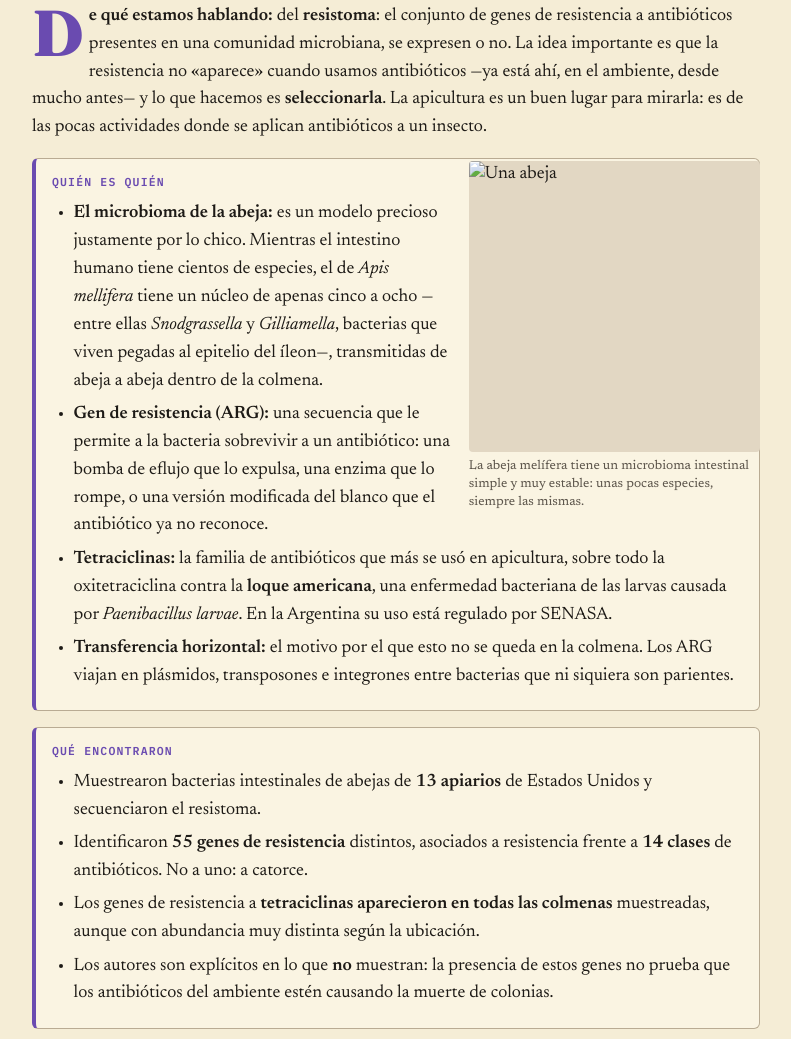
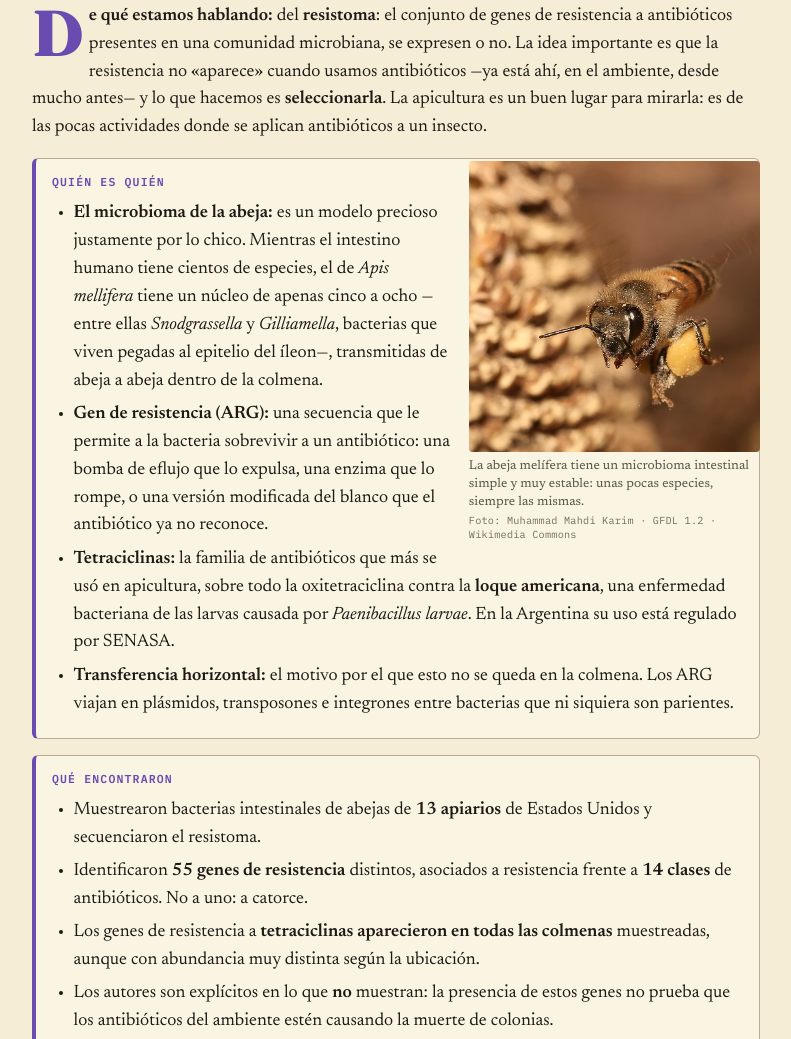
Before and after one commit to morenoluana/lula, a plain HTML site: page ediciones/2026-11-17.html in a window 1280 px wide. Shown: the part 2549-3588 px from the top of the page, without its empty margins (244-1035 px from the left). Drawn offline with Linux system fonts and the light colour scheme.

Commit message:
Fotos y PDF [fotos-y-pdf]

```diff
--- a/ediciones/2026-11-17.html
+++ b/ediciones/2026-11-17.html
@@ -91,7 +91,7 @@
     <h2>Lo que llevan adentro las abejas: 55 genes de resistencia</h2>
   </div>
   <p class="capitular"><b>De qué estamos hablando:</b> del <b>resistoma</b>: el conjunto de genes de resistencia a antibióticos presentes en una comunidad microbiana, se expresen o no. La idea importante es que la resistencia no «aparece» cuando usamos antibióticos —ya está ahí, en el ambiente, desde mucho antes— y lo que hacemos es <b>seleccionarla</b>. La apicultura es un buen lugar para mirarla: es de las pocas actividades donde se aplican antibióticos a un insecto.</p>
-  <figure class="foto der cuadrada" data-id="abeja" data-buscar="Apis mellifera honey bee"><img alt="Una abeja"><figcaption>La abeja melífera tiene un microbioma intestinal simple y muy estable: unas pocas especies, siempre las mismas. <span class="credito"></span></figcaption></figure>
+  <figure data-lista class="foto der cuadrada" data-id="abeja" data-buscar="Apis mellifera honey bee"><img src="../assets/img/2026-11-17/abeja.jpg" loading="lazy" alt="Una abeja"><figcaption>La abeja melífera tiene un microbioma intestinal simple y muy estable: unas pocas especies, siempre las mismas. <span class="credito">Foto: Muhammad Mahdi Karim · GFDL 1.2 · <a href="https://commons.wikimedia.org/wiki/File:Apis_mellifera_flying.jpg">Wikimedia Commons</a></span></figcaption></figure>
   <div class="caja">
     <p class="caja-titulo">Quién es quién</p>
     <ul>
@@ -146,7 +146,7 @@
     <div class="volanta">Mirá a tu alrededor <small>árbol y ave de la semana</small></div>
     <h2>El olmo siberiano, que está en todas partes, y la paloma de la plaza</h2>
   </div>
-  <div class="dos-fotos"><figure class="foto cuadrada" data-id="olmo" data-buscar="Ulmus pumila leaves samaras"><img alt="Olmo siberiano"><figcaption>Olmo siberiano (<i>Ulmus pumila</i>). <span class="credito"></span></figcaption></figure><figure class="foto cuadrada" data-id="paloma" data-buscar="Columba livia feral pigeon"><img alt="Paloma doméstica"><figcaption>Paloma doméstica (<i>Columba livia</i>). <span class="credito"></span></figcaption></figure></div>
+  <div class="dos-fotos"><figure class="foto cuadrada" data-id="olmo" data-buscar="Ulmus pumila leaves samaras"><img alt="Olmo siberiano"><figcaption>Olmo siberiano (<i>Ulmus pumila</i>). <span class="credito"></span></figcaption></figure><figure data-lista class="foto cuadrada" data-id="paloma" data-buscar="Columba livia feral pigeon"><img src="../assets/img/2026-11-17/paloma.jpg" loading="lazy" alt="Paloma doméstica"><figcaption>Paloma doméstica (<i>Columba livia</i>). <span class="credito">Foto: Muhammad Mahdi Karim Facebook The making of this document… · GFDL 1.2 · <a href="https://commons.wikimedia.org/wiki/File:Feral_Pigeon_Columba_livia,_Bangalore,_Karnataka,_India.jpg">Wikimedia Commons</a></span></figcaption></figure></div>
   <h3>El árbol: olmo siberiano</h3>
   <table class="ficha">
     <tr><th>Nombre científico</th><td><i>Ulmus pumila</i> (Ulmáceas). De Asia central y oriental. En Buenos Aires está por todos lados: veredas, baldíos, medianeras, grietas del asfalto.</td></tr>
@@ -297,7 +297,7 @@
   <p>Era una marcha estudiantil autorizada, por el <b>cincuenta aniversario</b> del cierre de las universidades checas por los nazis. Miles de estudiantes bajaron hacia el centro de Praga y, en la avenida <b>Národní třída</b>, la policía los encerró y los golpeó. Hubo decenas de heridos y ningún muerto, aunque esa noche circuló el rumor de que un estudiante había muerto: el rumor era falso y fue, igual, lo que encendió todo.</p>
   <p>Lo que siguió fue muy rápido. Las universidades se declararon en huelga de ocupación; los actores de los teatros se sumaron y usaron las salas como asambleas; la gente llenó la plaza Wenceslao. En once días cayó la cúpula del Partido Comunista, y antes de fin de año Václav Havel —dramaturgo, preso político hasta hacía meses— era presidente. Se la llamó <b>Revolución de Terciopelo</b> por lo que no tuvo: violencia.</p>
   <h3>El lugar: Národní třída</h3>
-  <figure class="foto panoramica" data-id="praga" data-buscar="Narodni trida Prague street"><img alt="Národní třída, Praga"><figcaption>Národní třída, en Praga. <span class="credito"></span></figcaption></figure>
+  <figure data-lista class="foto panoramica" data-id="praga" data-buscar="Narodni trida Prague street"><img src="../assets/img/2026-11-17/praga.jpg" loading="lazy" alt="Národní třída, Praga"><figcaption>Národní třída, en Praga. <span class="credito">Foto: Ludek · CC BY-SA 3.0 · <a href="https://commons.wikimedia.org/wiki/File:Praha_Narodni_trida_v_noci.jpg">Wikimedia Commons</a></span></figcaption></figure>
   <table class="ficha">
     <tr><th>Dónde</th><td>Una avenida del centro de Praga que une la plaza Wenceslao con el río. A mitad de cuadra, bajo los arcos del palacio Kaňka, está la placa conmemorativa: una serie de manos en bronce con los dedos en V.</td></tr>
     <tr><th>Hoy</th><td>El 17 de noviembre es feriado nacional en la República Checa: el <i>Día de la Lucha por la Libertad y la Democracia</i>. La fecha conmemora las dos cosas a la vez, 1939 y 1989, que es una manera bastante elegante de contar un siglo.</td></tr>
```
Also changed, not shown: index.html (+1 -1 lines), assets/img/2026-11-17/abeja.jpg (added), assets/img/2026-11-17/paloma.jpg (added), assets/img/2026-11-17/praga.jpg (added), 1 other file.
